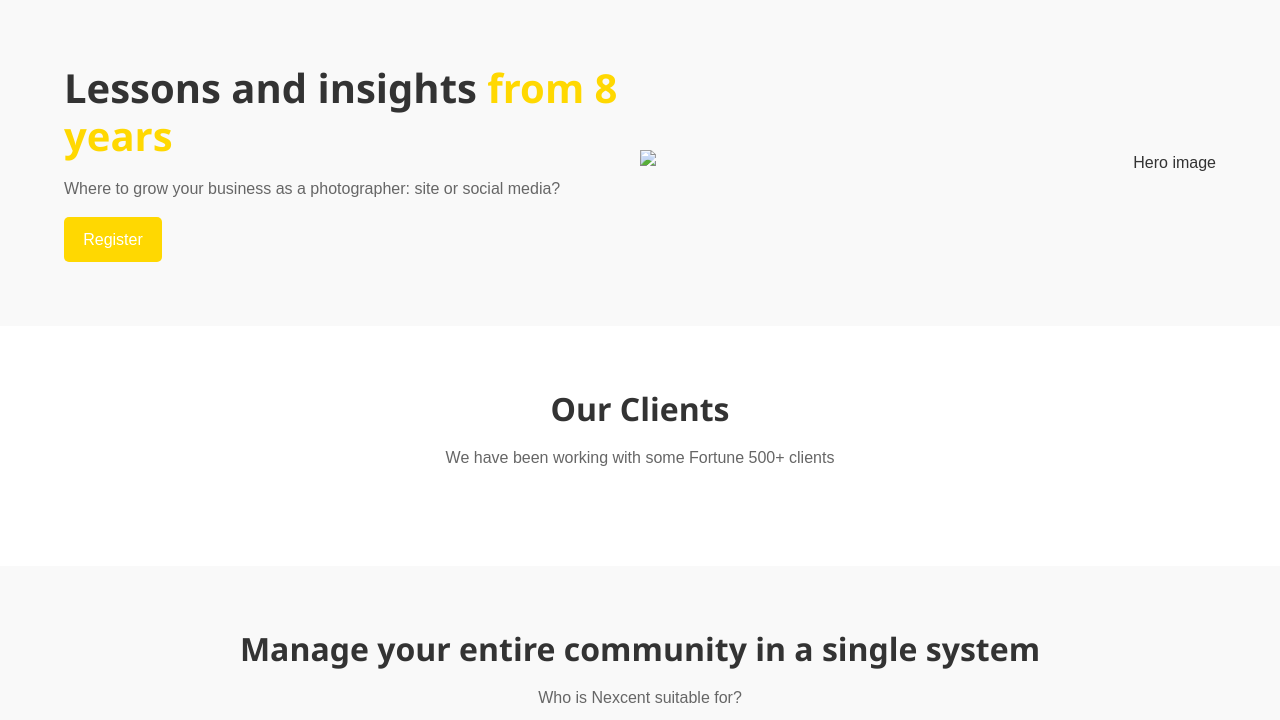
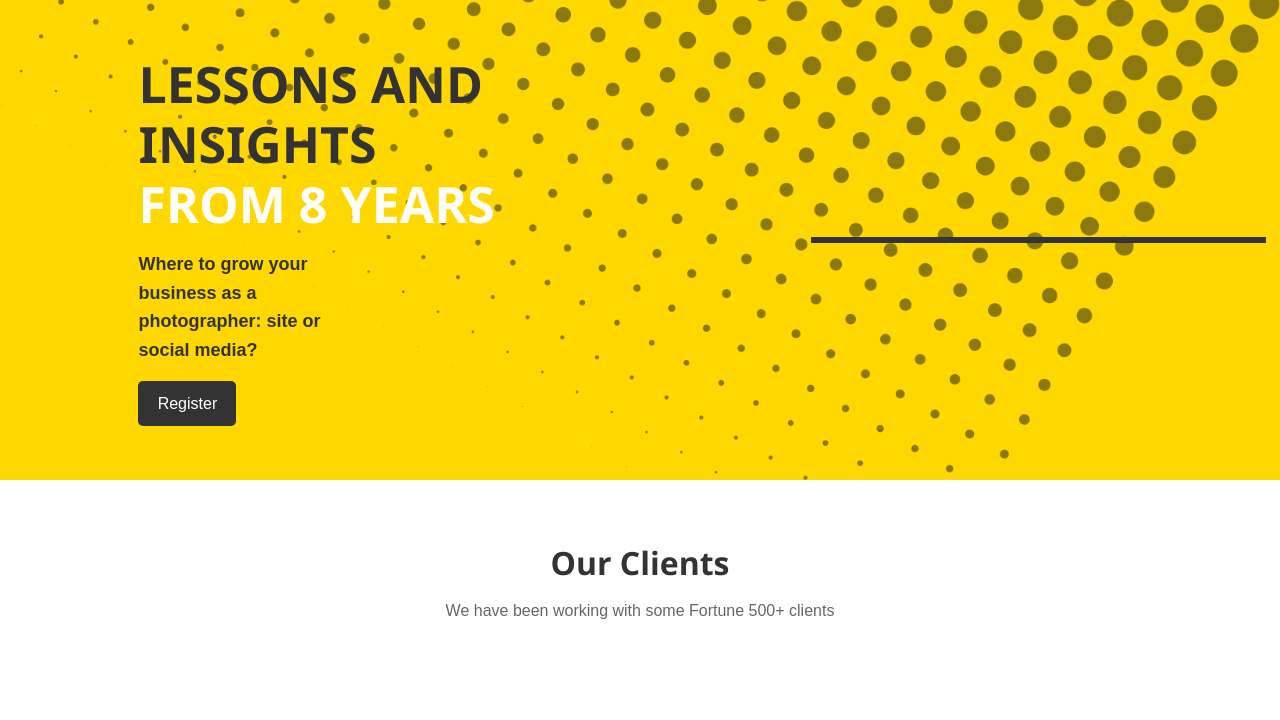
Before and after one commit to thurazaw-mkn/techtonic_shangya_frontend, a PHP site: page / in a window 1280 px wide. Shown: the part 78-798 px from the top of the page. Run offline with PHP 8.4, Linux system fonts and the light colour scheme; some libraries are stand-ins or nearby versions.

Commit message:
added hero section

```diff
--- a/assets/css/hero.css
+++ b/assets/css/hero.css
@@ -1,7 +1,33 @@
+.hero {
+  position: relative;
+  background-color: var(--primary-color);
+  width: 100%;
+  height: 60vh;
+  padding: 0px 100px;
+  display: flex;
+  align-items: center;
+  justify-content: space-around;
+  overflow: hidden;
+}
 
-.hero {
-  background-color: #f9f9f9;
-  padding: 4rem 0;
+.hero::before {
+  content: "";
+  position: absolute;
+  top: 0; left: 0; right: 0; bottom: 0;
+  background-image: url("../img/crossline.png");
+  background-repeat: no-repeat;
+  background-size: cover;
+  opacity: 0.5;
+  z-index: 1;
+}
+
+.hero > * {
+  position: relative;
+  z-index: 2;
+}
+
+.hero-span {
+  color: var(--white-color);
 }
 
 .hero-content {
@@ -9,6 +35,36 @@
   flex-wrap: wrap;
   align-items: center;
   justify-content: space-between;
+  gap: 100px;
+}
+
+.hero-text h1 {
+  text-transform: uppercase;
+}
+
+.hero-section-btn {
+  display: inline-block;
+  background-color: var(--dark-color);
+  color: var(--white-color);
+  padding: 0.6rem 1.2rem;
+  border-radius: 5px;
+  transition: background 0.3s;
+  font-weight: 500;
+  text-align: center;
+}
+
+.hero-section-btn:hover {
+  background-color: #27ae60;
+}
+.hero-text p {
+  width: 50%;
+  font-weight: bold;
+  font-size: large;
+  color: var(--dark-color);
+}
+
+.hero-text h1 {
+  font-size: 50px;
 }
 
 .hero-text {
@@ -22,18 +78,54 @@
 
 .hero-image {
   flex: 1;
+  width: 500px;
   min-width: 300px;
   text-align: right;
 }
 
+.hero-image-container {
+  flex: 1;
+  min-width: 300px;
+  display: flex;
+  justify-content: flex-end;
+  align-items: center;
+  border: solid;
+  /* border-width: 20px 0px 20px 70px; */
+  position: relative;
+  left: 124px;
+  animation-name: image-container-animation;
+  animation-duration: 1s;
+  animation-fill-mode: forwards;
+}
+
+@keyframes image-container-animation {
+  from {
+    transform: translateX(100px);
+    opacity: 0;
+  }
+  to {
+    transform: translateX(0);
+    opacity: 1;
+  }
+}
+
 @media (max-width: 768px) {
+  .hero {
+    min-height: auto;
+    height: auto;
+    padding: 2rem 1rem;
+    flex-direction: column;
+    align-items: center;
+    justify-content: center;
+  }
+
   .hero-content {
     flex-direction: column;
-    text-align: center;
+    align-items: center;
   }
 
-  .hero-image {
-    text-align: center;
+  .hero-image-container {
+    justify-content: center;
     margin-top: 2rem;
   }
 }
--- a/index.html
+++ b/index.html
@@ -1,21 +1,19 @@
-
 <!DOCTYPE html>
 <html lang="en">
   <head>
-  <meta charset="UTF-8">
-  <meta name="viewport" content="width=device-width, initial-scale=1.0">
+    <meta charset="UTF-8" />
+    <meta name="viewport" content="width=device-width, initial-scale=1.0" />
     <title>Nexcent Template</title>
-  <link rel="stylesheet" href="./assets/css/typography.css">
-  <link rel="stylesheet" href="./assets/css/buttons.css">
-  <link rel="stylesheet" href="./assets/css/layout.css">
-  <link rel="stylesheet" href="./assets/css/navbar.css">
-  <link rel="stylesheet" href="./assets/css/hero.css">
-  <link rel="stylesheet" href="./assets/css/clients.css">
-  <link rel="stylesheet" href="./assets/css/features.css">
-  <link rel="stylesheet" href="./assets/css/style.css">
+    <link rel="stylesheet" href="./assets/css/typography.css" />
+    <link rel="stylesheet" href="./assets/css/buttons.css" />
+    <link rel="stylesheet" href="./assets/css/layout.css" />
+    <link rel="stylesheet" href="./assets/css/navbar.css" />
+    <link rel="stylesheet" href="./assets/css/hero.css" />
+    <link rel="stylesheet" href="./assets/css/clients.css" />
+    <link rel="stylesheet" href="./assets/css/features.css" />
+    <link rel="stylesheet" href="./assets/css/style.css" />
   </head>
   <body>
-
     <header class="navbar">
       <div class="container nav-content">
         <div class="logo">SHANGYA</div>
@@ -30,14 +28,24 @@
     </header>
 
     <section class="hero">
-    <div class="container hero-content">
+      <div class="hero-content">
         <div class="hero-text">
-        <h1>Lessons and insights <span class="green">from 8 years</span></h1>
-        <p>Where to grow your business as a photographer: site or social media?</p>
-        <a href="#" class="btn">Register</a>
+          <h1>
+            Lessons and insights <br /><span class="hero-span"
+              >from 8 years</span
+            >
+          </h1>
+          <p>
+            Where to grow your business as a photographer: site or social media?
+          </p>
+          <a href="#" class="hero-section-btn">Register</a>
         </div>
-      <div class="hero-image">
-        <img src="https://via.placeholder.com/400x300" alt="Hero image">
+        <div class="hero-image-container">
+          <!-- <img
+            src="https://img.freepik.com/free-photo/side-view-businesswoman-showing-analytical-charts-her-male-coworker_1098-20620.jpg"
+            alt="Hero image"
+            class="hero-image"
+          /> -->
         </div>
       </div>
     </section>
@@ -47,9 +55,9 @@
         <h2>Our Clients</h2>
         <p>We have been working with some Fortune 500+ clients</p>
         <div class="client-logos">
-        <img src="https://via.placeholder.com/80x40" alt="">
-        <img src="https://via.placeholder.com/80x40" alt="">
-        <img src="https://via.placeholder.com/80x40" alt="">
+          <img src="https://via.placeholder.com/80x40" alt="" />
+          <img src="https://via.placeholder.com/80x40" alt="" />
+          <img src="https://via.placeholder.com/80x40" alt="" />
         </div>
       </div>
     </section>
@@ -74,6 +82,5 @@
         </div>
       </div>
     </section>
-
   </body>
 </html>
```
Also changed, not shown: assets/img/crossline.png (added). Lines whose indentation alone changed are shown as unchanged.
